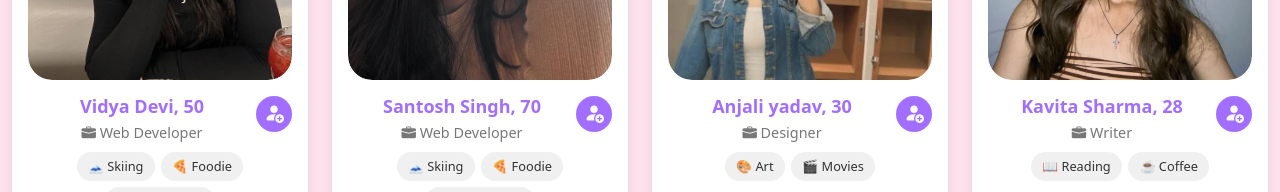
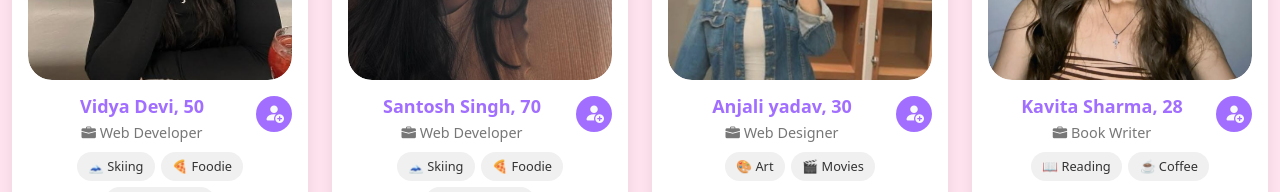
Before and after one commit to GOURAVPANCHAL/Dating, a Next.js app in the folder frontend/: page /pages/find-match in a window 1280 px wide. Shown: the part 920-1112 px from the top of the page. Built offline with nearby package versions, Linux system fonts and the light colour scheme.

Commit message:
added 10 data

```diff
--- a/frontend/src/app/component/FindMatch/Findprofile.jsx
+++ b/frontend/src/app/component/FindMatch/Findprofile.jsx
@@ -14,19 +14,19 @@ import pic6 from "../../Images/user/user5.jpeg";
 
 const Findprofile = () => {
     const originalProfiles = [
-        {id: 1,  gender: "female", picture: pic1, name: "Juhi Khan",      age: 24, profession: "Web Developer", city: "Rohini", state: "Delhi", tags: ["🗻 Skiing", "🍕 Foodie", "🎵 Music lover"], isOnline: true },
-        {id: 2,  gender: "female", picture: pic2, name: "Divya Rathor",   age: 24, profession: "Web Developer", city: "Rohini", state: "Delhi", tags: ["🗻 Skiing", "🍕 Foodie", "🎵 Music lover"], isOnline: false },
-        {id: 3,  gender: "female", picture: pic3, name: "Nirmala Devi",   age: 34, profession: "Web Developer", city: "Rohini", state: "Delhi", tags: ["🗻 Skiing", "🍕 Foodie", "🎵 Music lover"], isOnline: true },
-        {id: 4,  gender: "female", picture: pic4, name: "Kalpana Chawla", age: 40, profession: "Web Developer", city: "Rohini", state: "Delhi", tags: ["🗻 Skiing", "🍕 Foodie", "🎵 Music lover"], isOnline: true },
-        {id: 5,  gender: "female", picture: pic5, name: "Vidya Devi",     age: 50, profession: "Web Developer", city: "Rohini", state: "Delhi", tags: ["🗻 Skiing", "🍕 Foodie", "🎵 Music lover"], isOnline: false },
-        {id: 6,  gender: "male",   picture: pic6, name: "Santosh Singh",  age: 70, profession: "Web Developer", city: "Rohini", state: "Delhi", tags: ["🗻 Skiing", "🍕 Foodie", "🎵 Music lover"], isOnline: true },
-        {id: 7,  gender: "female", picture: pic1, name: "Anjali yadav",   age: 30, profession: "Designer", city: "Delhi", state: "Delhi", tags: ["🎨 Art", "🎬 Movies"], isOnline: false },
-        {id: 8,  gender: "female", picture: pic2, name: "Kavita Sharma",   age: 28, profession: "Writer", city: "Gurgaon", state: "Haryana", tags: ["📖 Reading", "☕ Coffee"], isOnline: true },
-        {id: 9,  gender: "female", picture: pic3, name: "Priya Sharma",      age: 35, profession: "Doctor", city: "Noida", state: "UP", tags: ["💉 Health", "💪 Fitness"], isOnline: true },
-        {id: 10, gender: "female", picture: pic4, name: "Rita Kapoor",           age: 38, profession: "Teacher", city: "Ghaziabad", state: "UP", tags: ["📚 Teaching", "🎶 Music"], isOnline: false },
-        {id: 11, gender: "female", picture: pic5, name: "Neha Singh",           age: 29, profession: "Engineer", city: "Faridabad", state: "Haryana", tags: ["⚙️ Machines", "📈 Stocks"], isOnline: true },
-        {id: 12, gender: "female", picture: pic6, name: "Sneha Sharma",          age: 31, profession: "Chef", city: "Delhi", state: "Delhi", tags: ["🍜 Cooking", "✈️ Travel"], isOnline: false },
-        {id: 13, gender: "female", picture: pic1, name: "Payal kapoor",          age: 26, profession: "Photographer", city: "Delhi", state: "Delhi", tags: ["📸 Photos", "🌄 Hiking"], isOnline: true },
+        {id: 1,  gender: "female", picture: pic1, name: "Juhi Khan",     age: 24, profession: "Web Developer", city: "Rohini", state: "Delhi", tags: ["🗻 Skiing", "🍕 Foodie", "🎵 Music lover"], isOnline: true },
+        {id: 2,  gender: "female", picture: pic2, name: "Divya Rathor",  age: 24, profession: "Web Developer", city: "Rohini", state: "Delhi", tags: ["🗻 Skiing", "🍕 Foodie", "🎵 Music lover"], isOnline: false },
+        {id: 3,  gender: "female", picture: pic3, name: "Nirmala Devi",  age: 34, profession: "Web Developer", city: "Rohini", state: "Delhi", tags: ["🗻 Skiing", "🍕 Foodie", "🎵 Music lover"], isOnline: true },
+        {id: 4,  gender: "female", picture: pic4, name: "Kalpana Chawla",age: 40, profession: "Web Developer", city: "Rohini", state: "Delhi", tags: ["🗻 Skiing", "🍕 Foodie", "🎵 Music lover"], isOnline: true },
+        {id: 5,  gender: "female", picture: pic5, name: "Vidya Devi",    age: 50, profession: "Web Developer", city: "Rohini", state: "Delhi", tags: ["🗻 Skiing", "🍕 Foodie", "🎵 Music lover"], isOnline: false },
+        {id: 6,  gender: "male",   picture: pic6, name: "Santosh Singh", age: 70, profession: "Web Developer", city: "Rohini", state: "Delhi", tags: ["🗻 Skiing", "🍕 Foodie", "🎵 Music lover"], isOnline: true },
+        {id: 7,  gender: "female", picture: pic1, name: "Anjali yadav",  age: 30, profession: "Web Designer",  city: "Delhi", state: "Delhi", tags: ["🎨 Art", "🎬 Movies"], isOnline: false },
+        {id: 8,  gender: "female", picture: pic2, name: "Kavita Sharma", age: 28, profession: "Book Writer",   city: "Gurgaon", state: "Haryana", tags: ["📖 Reading", "☕ Coffee"], isOnline: true },
+        {id: 9,  gender: "female", picture: pic3, name: "Priya Sharma",  age: 35, profession: "Doctor",        city: "Noida", state: "UP", tags: ["💉 Health", "💪 Fitness"], isOnline: true },
+        {id: 10, gender: "female", picture: pic4, name: "Rita Kapoor",   age: 38, profession: "Teacher",       city: "Ghaziabad", state: "UP", tags: ["📚 Teaching", "🎶 Music"], isOnline: false },
+        {id: 11, gender: "female", picture: pic5, name: "Neha Singh",    age: 29, profession: "Engineer",      city: "Faridabad", state: "Haryana", tags: ["⚙️ Machines", "📈 Stocks"], isOnline: true },
+        {id: 12, gender: "female", picture: pic6, name: "Sneha Sharma",  age: 31, profession: "Chef",          city: "Delhi", state: "Delhi", tags: ["🍜 Cooking", "✈️ Travel"], isOnline: false },
+        {id: 13, gender: "female", picture: pic1, name: "Payal kapoor",  age: 26, profession: "Photographer",  city: "Delhi", state: "Delhi", tags: ["📸 Photos", "🌄 Hiking"], isOnline: true },
 
         // repeated for pagination testing
        {id: 1, gender:"female",picture: pic1, name: "Juhi Khan", age: 24, profession: "Web Developer", city: "Rohini", state: "Delhi", tags: ["🗻 Skiing", "🍕 Foodie", "🎵 Music lover"], isOnline: true },
```
